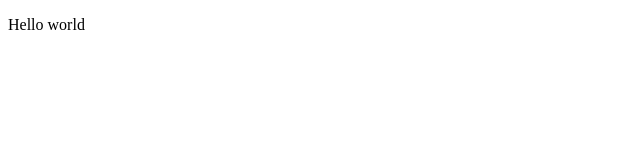
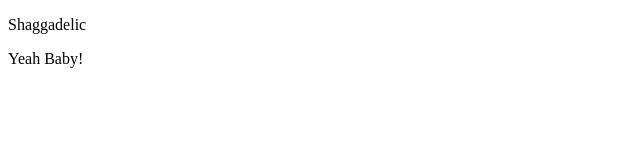
Before and after one commit to karmazon/fullStack2022, a React (Create React App) app in the folder part1/: page / in a window 1280 px wide. Shown: the top 160 px of the page, without its empty margins (0-640 px from the left). Built offline with nearby package versions, Linux system fonts and the light colour scheme.

Commit message:
add const Hello use in const App

```diff
--- a/part1/src/App.js
+++ b/part1/src/App.js
@@ -1,6 +1,15 @@
+const Hello = () => {
+  return (
+    <div>
+      <p>Yeah Baby!</p>
+    </div>
+  )
+}
+
 const App = () => (
   <div>
-    <p>Hello world</p>
+    <p>Shaggadelic</p>
+    <Hello />
   </div>
 )
 
```
